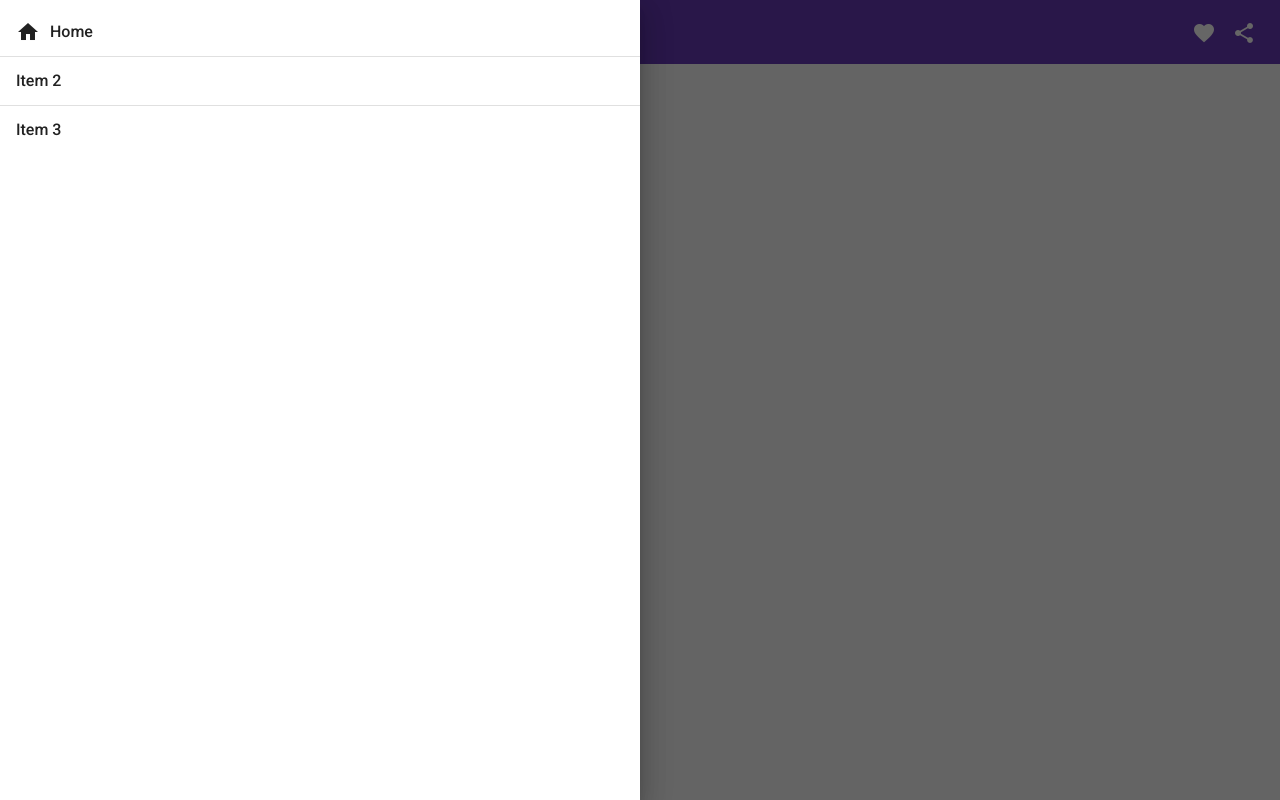
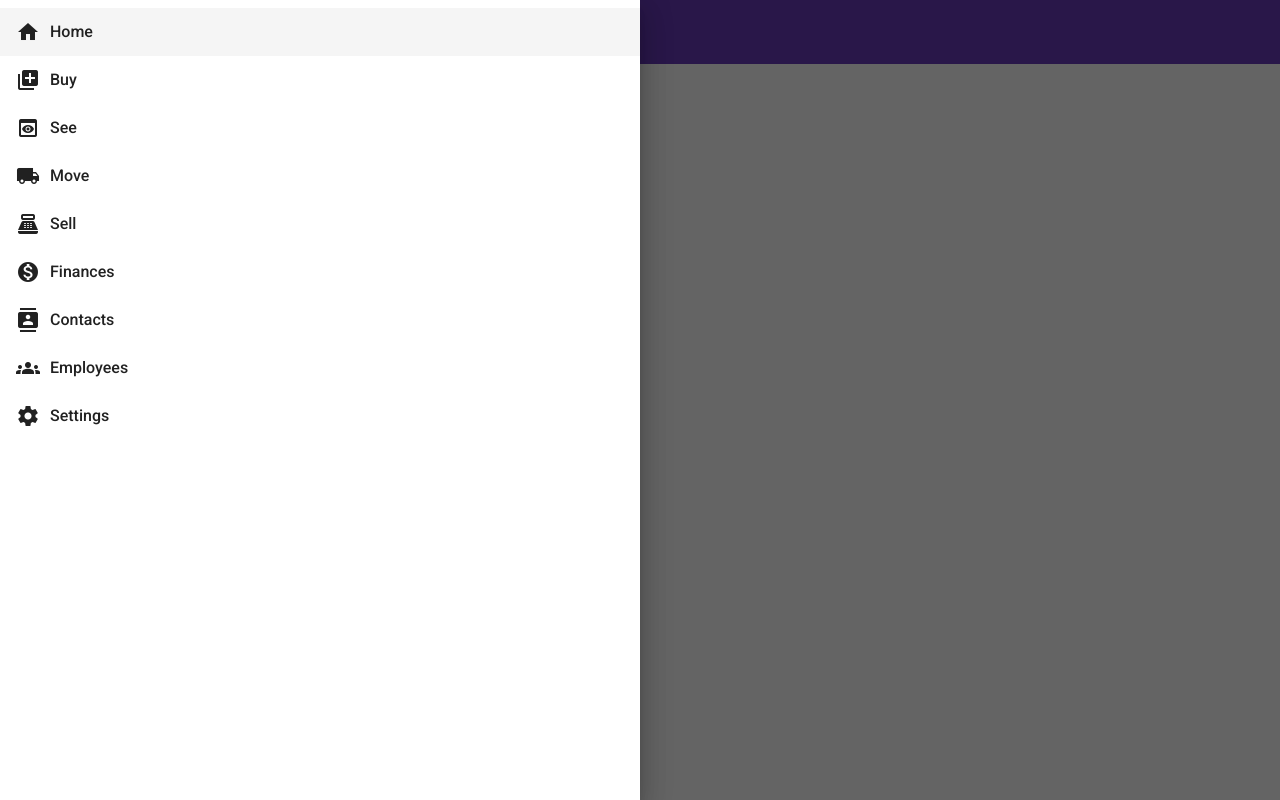
Before and after one commit to navedrasul/TrakGudUI, an Angular app: page / in a window 1280 px wide. Both pictures are taken after a click on the button "menu". Built offline with nearby package versions, Linux system fonts and the light colour scheme.

Commit message:
Main Menu Template is complete

```diff
--- a/src/app/app.module.ts
+++ b/src/app/app.module.ts
@@ -12,7 +12,7 @@ import { MatIconModule } from '@angular/material/icon';
 import { MatButtonModule } from '@angular/material/button';
 import { MatSidenavModule } from '@angular/material/sidenav';
 import { MatListModule } from '@angular/material/list';
-// import { MatDividerModule } from '@angular/material/divider';
+import { MatMenuModule } from '@angular/material/menu';
 
 import { AppComponent } from './app.component';
 import { HomeComponent } from './home/home.component';
@@ -33,7 +33,7 @@ import { HomeComponent } from './home/home.component';
     MatButtonModule,
     MatSidenavModule,
     MatListModule,
-    // MatDividerModule
+    MatMenuModule
   ],
   providers: [],
   bootstrap: [AppComponent]
--- a/src/app/home/home.component.html
+++ b/src/app/home/home.component.html
@@ -3,16 +3,16 @@
     #drawer
     mode="over"
   >
-    <mat-list color="primary">
-      <mat-list-item>
-        <mat-icon>home</mat-icon>
-        Home
-      </mat-list-item>
-      <mat-divider></mat-divider>
-      <mat-list-item>Item 2</mat-list-item>
-      <mat-divider></mat-divider>
-      <mat-list-item>Item 3</mat-list-item>
-    </mat-list>
+    <mat-nav-list>
+      <a
+        mat-list-item
+        [routerLink]="menuLink.route"
+        *ngFor="let menuLink of menuLinks"
+      >
+        <mat-icon>{{ menuLink.icon }}</mat-icon>
+        {{ menuLink.text }}
+      </a>
+    </mat-nav-list>
   </mat-drawer>
   <mat-drawer-content>
     <mat-toolbar color="primary">
@@ -25,19 +25,12 @@
       </button>
       <span aria-label="App title">TrakGud</span>
       <span class="md-spacer"></span>
-      <button
-        mat-icon-button
-        class="favorite-icon"
-        aria-label="Icon-button with heart icon"
-      >
-        <mat-icon>favorite</mat-icon>
-      </button>
-      <button
+      <!-- <button
         mat-icon-button
         aria-label="Icon-button with share icon"
       >
         <mat-icon>share</mat-icon>
-      </button>
+      </button> -->
     </mat-toolbar>
     page body
   </mat-drawer-content>
--- a/src/app/home/home.component.scss
+++ b/src/app/home/home.component.scss
@@ -23,12 +23,11 @@ mat-drawer {
   align-items: flex-start;
 }
 
-mat-list-item {
+mat-nav-list {
   font-weight: 500;
-  cursor: pointer;
 }
 
-mat-list-item mat-icon {
+mat-nav-list mat-icon {
   margin-right: 10px;
 }
 
--- a/src/app/home/home.component.ts
+++ b/src/app/home/home.component.ts
@@ -6,6 +6,57 @@ import { Component, OnInit } from '@angular/core';
   styleUrls: ['./home.component.scss']
 })
 export class HomeComponent implements OnInit {
+  menuLinks: {
+    route: string,
+    text: string,
+    icon: string
+  }[] = [
+      {
+        route: '/',
+        text: 'Home',
+        icon: 'home'
+      },
+      {
+        route: '/buy',
+        text: 'Buy',
+        icon: 'library_add'
+      },
+      {
+        route: '/see',
+        text: 'See',
+        icon: 'preview'
+      },
+      {
+        route: '/move',
+        text: 'Move',
+        icon: 'local_shipping'
+      },
+      {
+        route: '/sell',
+        text: 'Sell',
+        icon: 'point_of_sale'
+      },
+      {
+        route: '/finances',
+        text: 'Finances',
+        icon: 'monetization_on'
+      },
+      {
+        route: '/contacts',
+        text: 'Contacts',
+        icon: 'contacts'
+      },
+      {
+        route: '/employees',
+        text: 'Employees',
+        icon: 'groups'
+      },
+      {
+        route: '/settings',
+        text: 'Settings',
+        icon: 'settings'
+      },
+    ];
 
   constructor() { }
 
```
